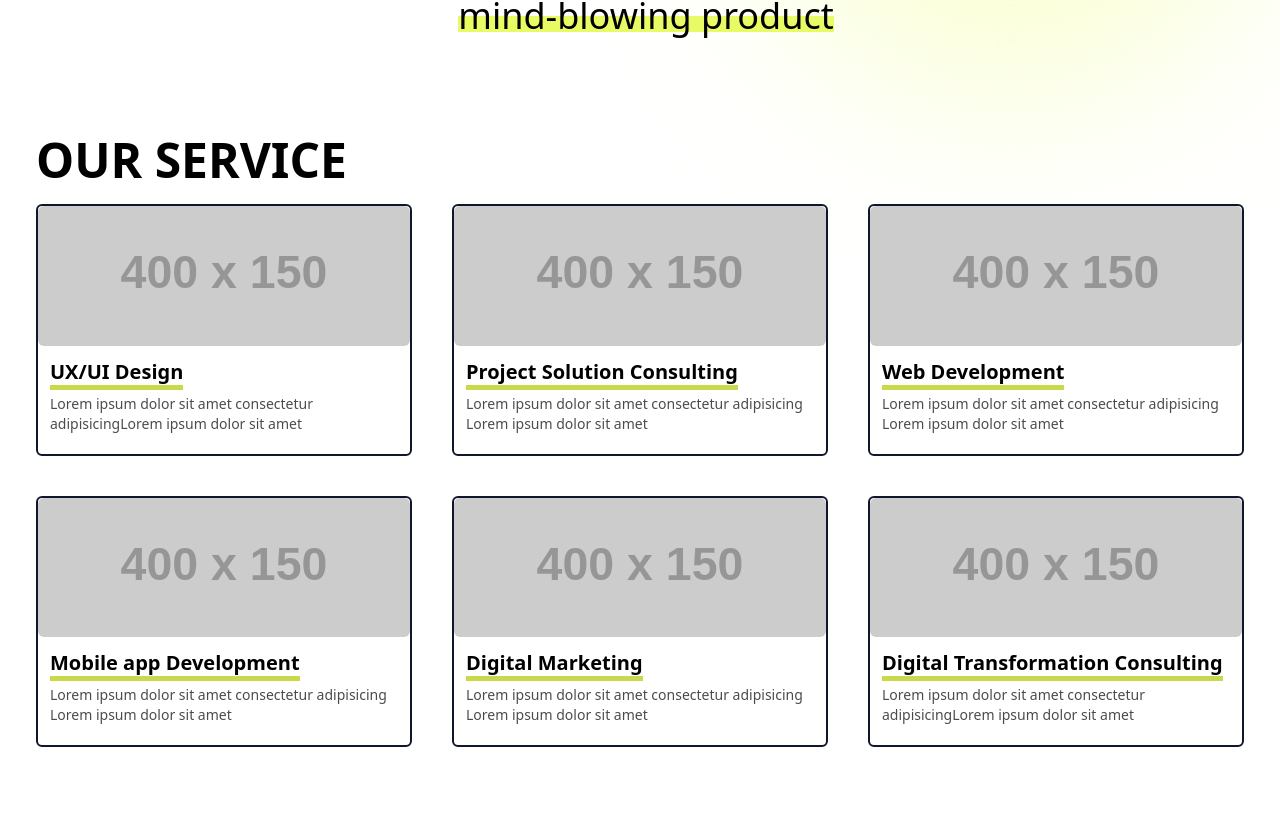
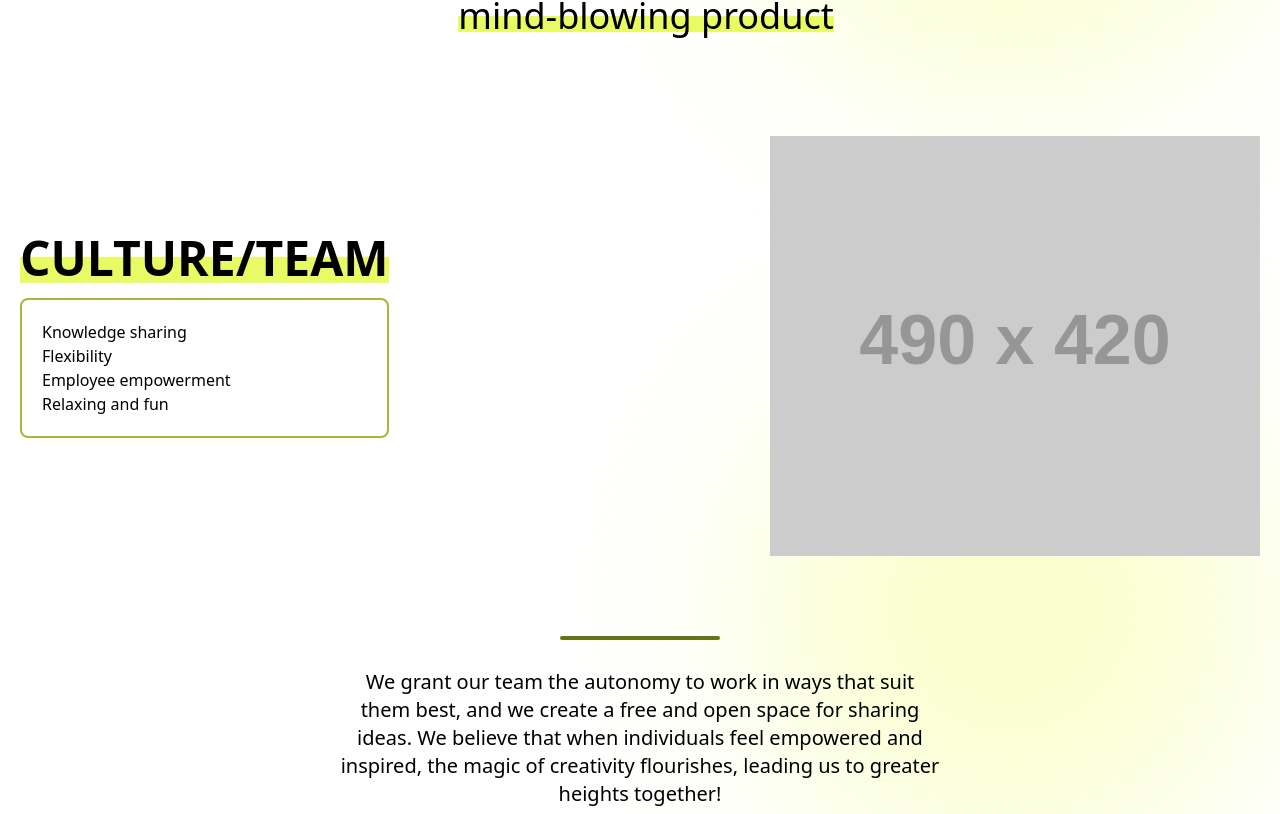
Before and after one commit to The-Alzhemist/codework-landing-page, a Next.js app: page / in a window 1280 px wide. Shown: the part 1666-2480 px from the top of the page. Built offline with nearby package versions, Linux system fonts and the light colour scheme.

Commit message:
update: teamCulture section

```diff
--- /dev/null
+++ b/components/Home/TeamCulture/TeamCulture.tsx
@@ -0,0 +1,45 @@
+import React from "react";
+import BackgroundGradientBlur from "../../backgroundGradientBlur/BackgroundGradientBlur";
+
+const TeamCulture = () => {
+  return (
+    <>
+      <section className="relative max-w-7xl mx-auto py-[30px] md:py-[50px]">
+        <BackgroundGradientBlur className="bottom-0 right-0" />
+        {/* 1 */}
+        <div className="flex justify-between items-center mb-20 z-20">
+          <h2 className="text-left mb-5  ">
+            <div className="mb-4">
+              <span className="font-bold text-3xl md:text-5xl bg-line">
+                CULTURE/TEAM
+              </span>
+            </div>
+
+            <ul
+        className="list-none border-2	p-5 rounded-lg min-w-[300px] border-[#A8B738]"
+            >
+              <li>Knowledge sharing</li>
+              <li>Flexibility</li>
+              <li>Employee empowerment</li>
+              <li>Relaxing and fun</li>
+            </ul>
+          </h2>
+
+          <div>
+            <img src="https://placehold.co/490x420" alt="" />
+          </div>
+        </div>
+
+
+        {/* 2 */}
+        <div className="text-right text-xl flex flex-col items-center">
+        <div className="w-40 h-1 bg-[#687318] rounded-sm mb-7"></div>
+          <p className="max-w-[600px] text-center">We grant our team the autonomy to work in ways that suit them best, and we create a free and open space for sharing ideas. We believe that when individuals feel empowered and inspired, the magic of creativity flourishes, leading us to greater heights together!
+</p>
+        </div>
+      </section>
+    </>
+  );
+};
+
+export default TeamCulture;
--- a/src/pages/index.tsx
+++ b/src/pages/index.tsx
@@ -8,6 +8,7 @@ import OurMember from "../../components/Home/OurMember";
 import ContactUs from "../../components/Home/ContactUs";
 import Footer from "../../components/AppLayout/components/Footer/Footer";
 import AppLayout from "../../components/AppLayout/AppLayout";
+import TeamCulture from "../../components/Home/TeamCulture/TeamCulture";
 
 const inter = Inter({ subsets: ["latin"] });
 
@@ -17,6 +18,7 @@ export default function Home() {
       <AppLayout>
         <HeroSection />
         <AboutUs />
+        <TeamCulture/>
         <OurService />
         <OurClient />
         <OurMember />
```
